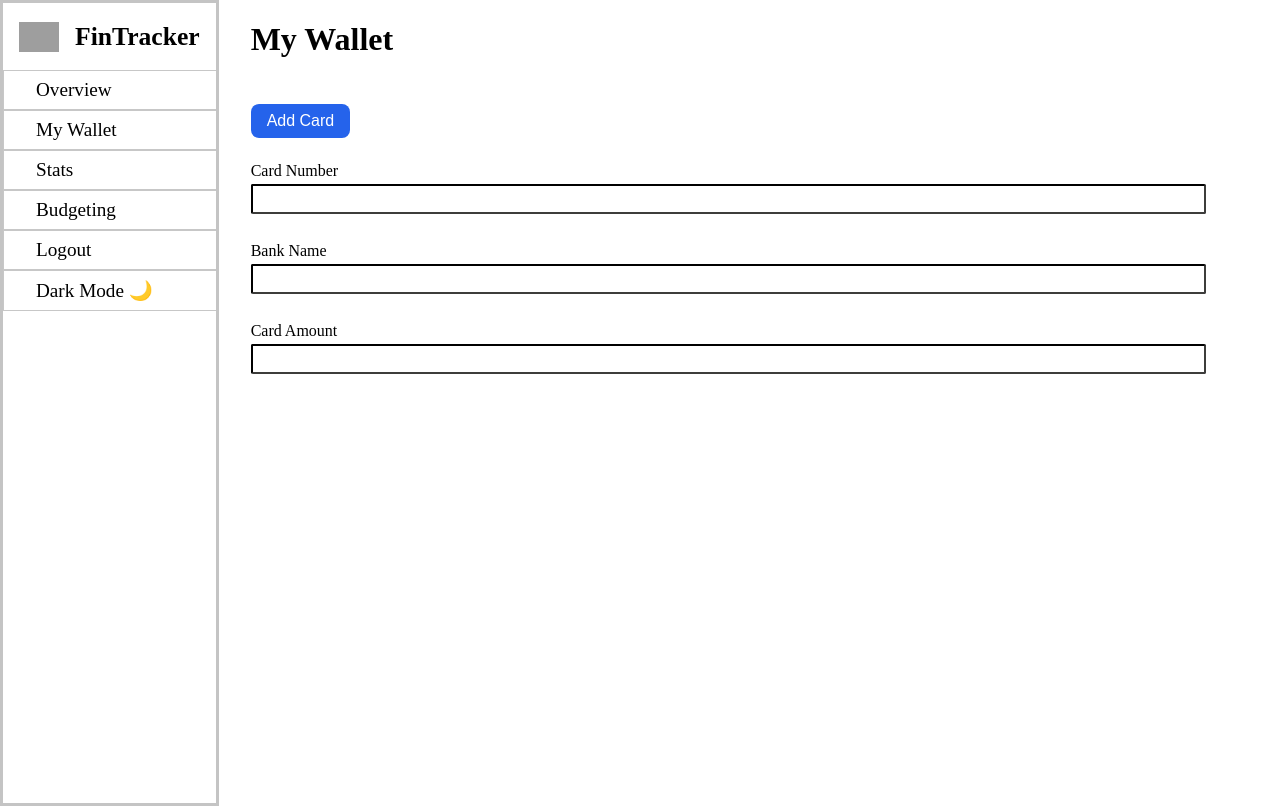
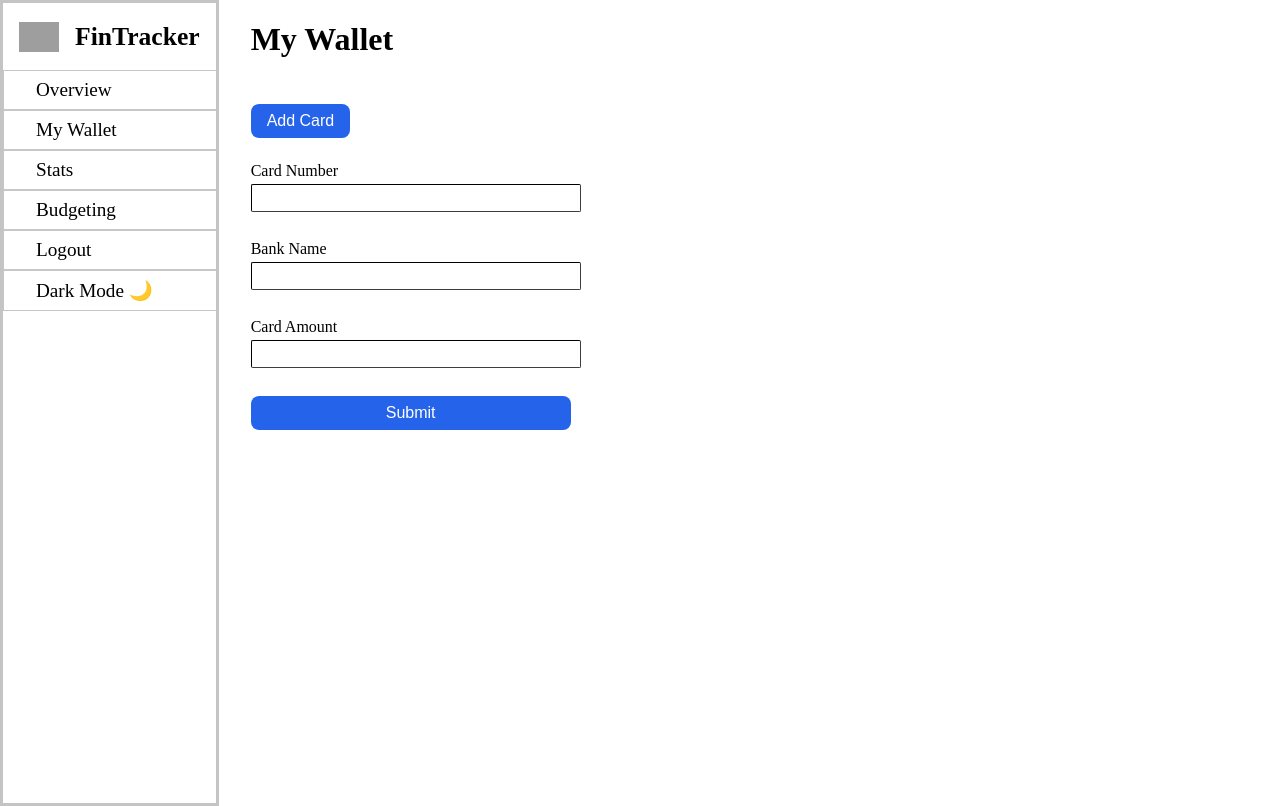
Before and after one commit to xinsheng04/fin-tracker, a React (Vite) app: page /MyWallet in a window 1280 px wide. Both pictures are taken after a click on the button "Add Card". Built offline with nearby package versions, Linux system fonts and the light colour scheme; grey boxes are pictures that could not be loaded.

Commit message:
button component has been updated

```diff
--- a/src/components/button/Button.tsx
+++ b/src/components/button/Button.tsx
@@ -3,12 +3,13 @@ import styles from './button.module.css'
 
 type ButtonProps = {
   children : React.ReactNode;
-  onClick : ()=>void
+  onClick ?: ()=>void
+  type ?: "button"|"submit"|"reset";
 }
-const Button:React.FC<ButtonProps> = (props)=>{
+function Button ({children,onClick, type ="button",...ButtonProps}:ButtonProps){
 
   return (
-    <button className={styles.button} onClick={props.onClick}>{props.children}</button>
+    <button className={styles.button} onClick={onClick}>{children}</button>
   )
 }
 
--- a/src/components/input/input.module.css
+++ b/src/components/input/input.module.css
@@ -1,6 +1,8 @@
 .label {
+  display: flex;
+  flex-direction: column;
   text-align: start;
-  gap:2.5rem;
+
 
 }
 
@@ -10,9 +12,9 @@
   font-weight: bold;
   text-shadow: white;
   border-radius: 0.125rem;
-  width: 100%;
+  width: 20rem;
   padding: 0.25rem;
-  border-width:2px;
+  border-width:1.3px;
   border-color: rgb(61, 61, 59);
   margin-bottom:1.75rem;
 }
--- a/src/pages/MyWallet/MyWalletPage.tsx
+++ b/src/pages/MyWallet/MyWalletPage.tsx
@@ -7,6 +7,9 @@ import { addNewCard } from "../../store/myWallet";
 
 const MyWallet = () => {
   const [addCard, setAddCard] = useState<boolean>(false);
+  const [cardNumber,setCardNumber] = useState<number>();
+  const [bankName, setBankName]= useState<string>();
+  const [amount, setAmount] = useState<number>();
 
   function handleClickAddCard() {
     setAddCard(!addCard);
@@ -19,10 +22,12 @@ const MyWallet = () => {
       </div>
       <div>
         {addCard &&
-          <form action="">
+          <form className={styles.form} action="">
             <Input label="Card Number" name="card" type="number" required/>
             <Input label="Bank Name" name="bankName" type="text" required></Input>
             <Input label="Card Amount" name="amount" type="number" required></Input>
+
+            <Button type="submit">Submit</Button>
           </form>
 
         }
--- a/src/pages/MyWallet/myWallet.module.css
+++ b/src/pages/MyWallet/myWallet.module.css
@@ -4,3 +4,8 @@
   margin-left:2rem;
   gap:1.5rem;
 }
+
+.form{
+  display: flex;
+  flex-direction: column;
+}
```
